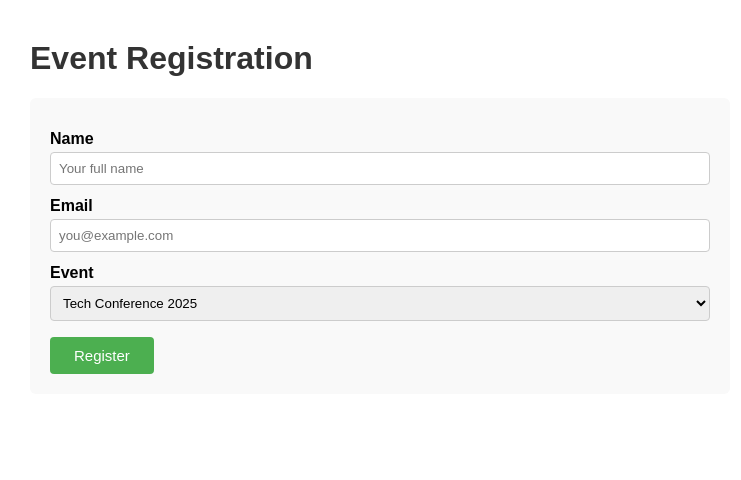
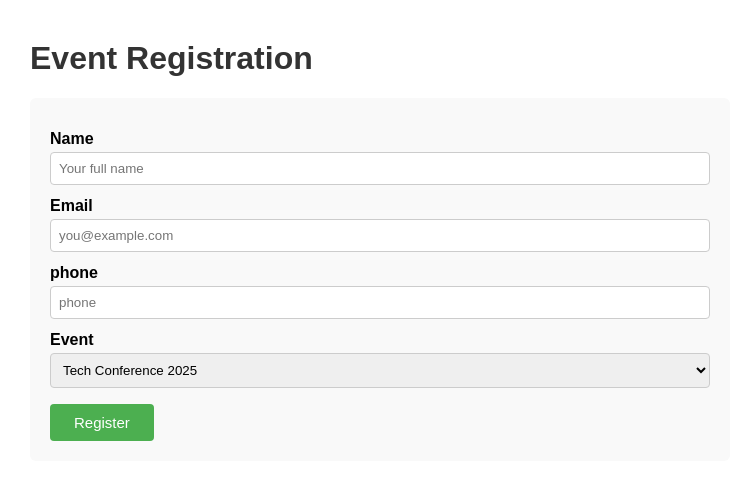
Before and after one commit to VPatil3155/Flask-project, a Flask app: page / in a window 1280 px wide. Shown: the top 480 px of the page, without its empty margins (260-1001 px from the left). Run offline with Flask 3, Linux system fonts and the light colour scheme.

Commit message:
new feature added

```diff
--- a/app.py
+++ b/app.py
@@ -11,6 +11,9 @@ def index():
         name  = request.form.get('name', '').strip()
         email = request.form.get('email', '').strip()
         event = request.form.get('event', '').strip()
+        phone = request.form.get('phone', '').strip()
+
+        print("new feature added");
 
         if not name or not email or not event:
             flash('All fields are required.', 'error')
--- a/templates/index.html
+++ b/templates/index.html
@@ -34,6 +34,9 @@
     <label>Email</label>
     <input type="email" name="email" placeholder="you@example.com" required>
 
+    <label>phone</label>
+    <input type="number" name="number" placeholder="phone" required>
+
     <label>Event</label>
     <select name="event">
       <option value="Tech Conference 2025">Tech Conference 2025</option>
```
